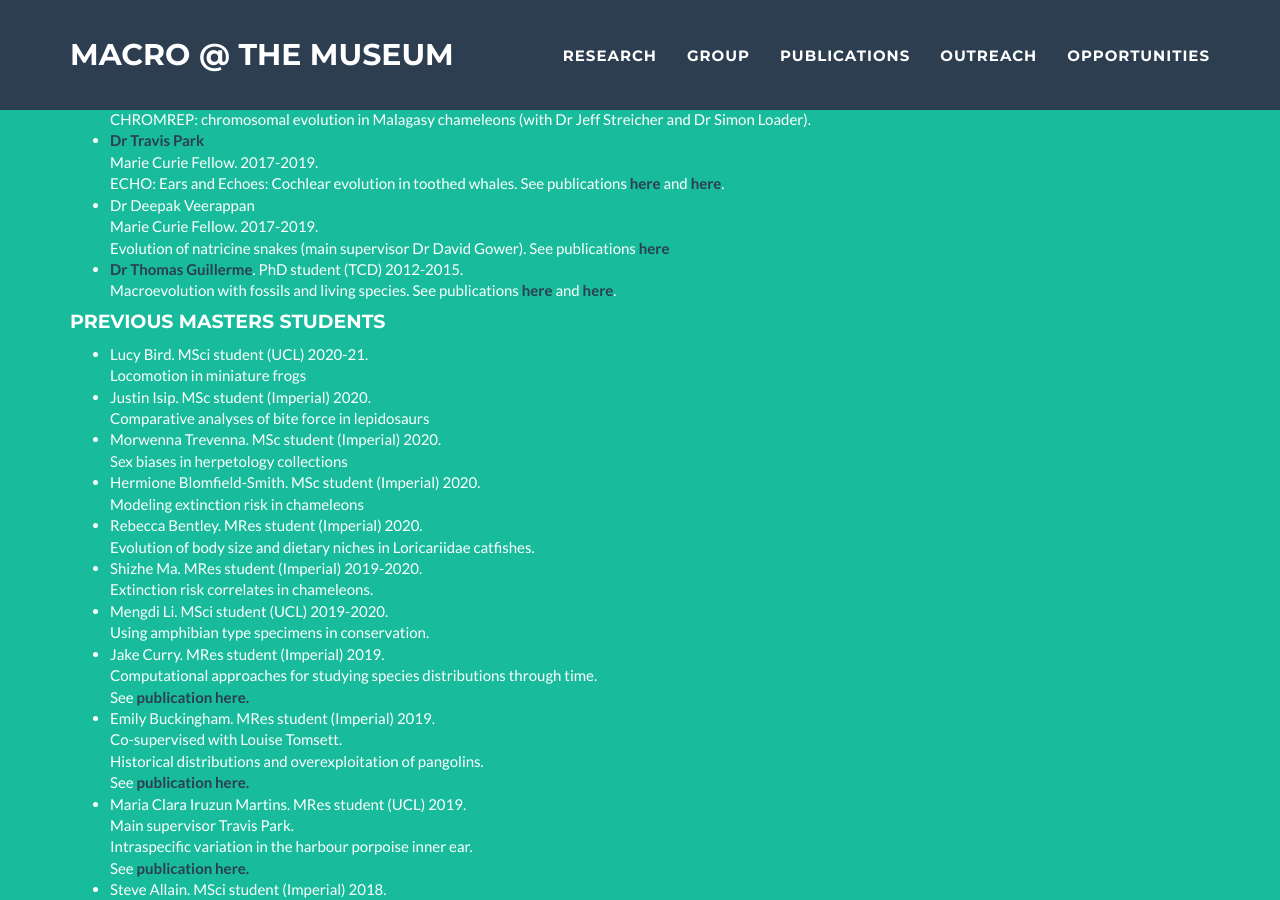
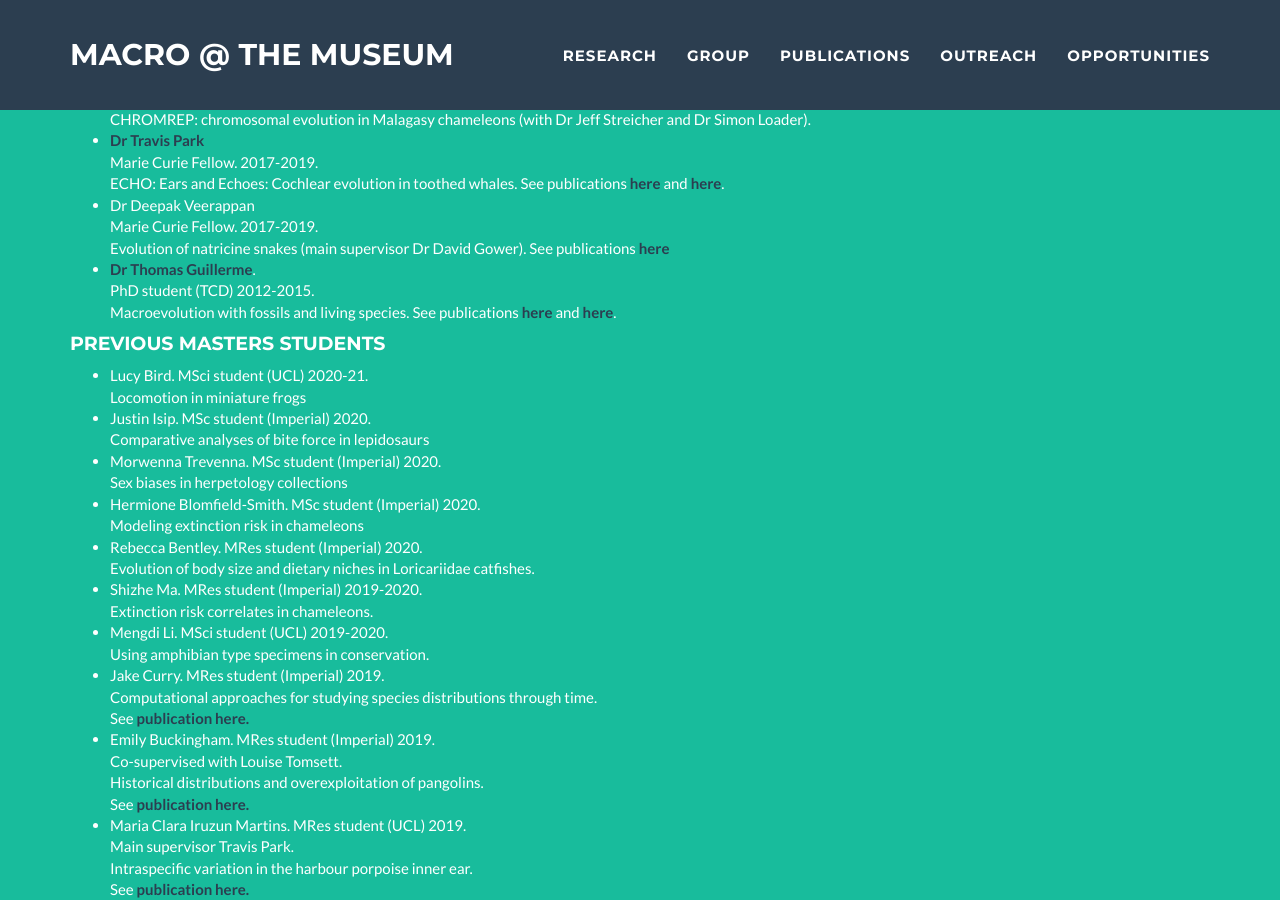
Before and after one commit to nhcooper123/nhcooper123.github.io, a Jekyll site: the page group.html, which Jekyll copies as it is, in a window 1280 px wide and 900 px high, scrolled down 1382 px. Built offline with Jekyll 4.4.1, drawn with Linux system fonts in a browser that asks for light colours.

Commit message:
Fix typo

```diff
--- a/group.html
+++ b/group.html
@@ -207,7 +207,7 @@ We have fun and try to make science a nicer place! <br>
     See publications <a href="https://doi.org/10.1016/j.ympev.2021.107152"><strong><font color="2c3e50">here</font></strong></a>
     </li>
 
-    <li><a href="http://tguillerme.github.io/"><strong><font color="2c3e50">Dr Thomas Guillerme</font></strong></a>. PhD student (TCD) 2012-2015.<br>
+    <li><a href="http://tguillerme.github.io/"><strong><font color="2c3e50">Dr Thomas Guillerme</font></strong></a>.<br>PhD student (TCD) 2012-2015.<br>
         Macroevolution with fossils and living species.
         See publications <a href="http://10.1016/j.ympev.2015.08.023"><strong><font color="2c3e50">here</font></strong></a> and <a href="http://dx.doi.org/10.1101/022970"><strong><font color="2c3e50">here</font></strong></a>.
     </li>
```
